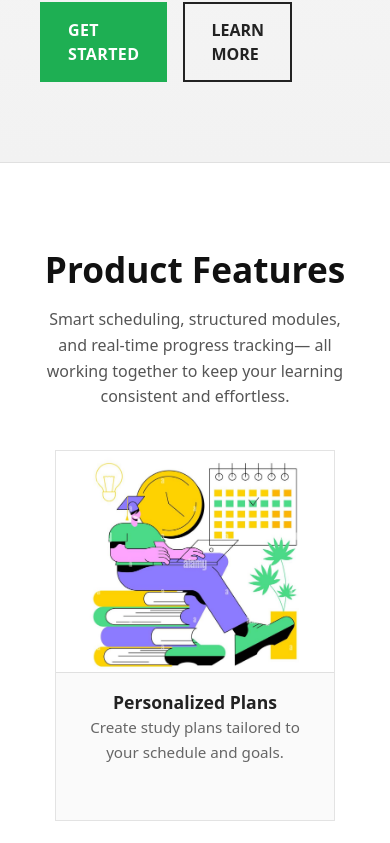
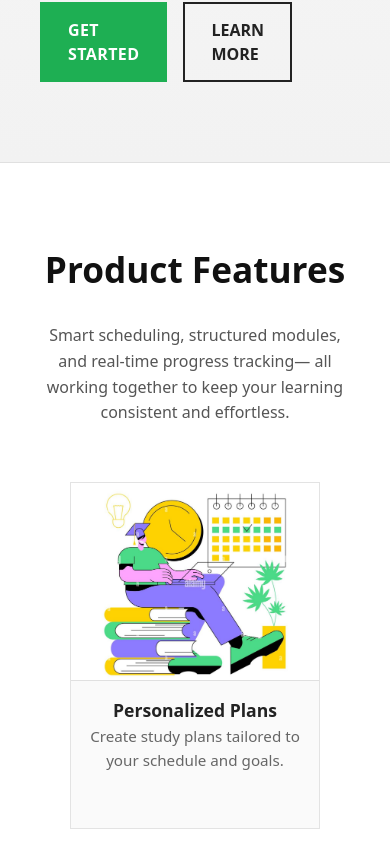
Before and after one commit to aravinth-krishna/reactapptest.client, a React (Vite) app: page / in a window 390 px wide. Shown: the part 823-1666 px from the top of the page. Built offline with nearby package versions, Linux system fonts and the light colour scheme.

Commit message:
Update HomeNavbar structure and enhance LandingPage styling for better layout and responsiveness

```diff
--- a/src/components/home/HomeNavbar.jsx
+++ b/src/components/home/HomeNavbar.jsx
@@ -5,7 +5,9 @@ import { Link } from "react-router-dom";
 function HomeNavbar() {
   return (
     <nav className={styles.homeNavbar}>
-      <h1 className={styles.logo}>Learnit</h1>
+      <h1 className={styles.logo}>
+        <a href="/">Learnit</a>
+      </h1>
       <ul className={styles.center}>
         <li>
           <a href="#features">Features</a>
--- a/src/components/home/LandingPage.module.css
+++ b/src/components/home/LandingPage.module.css
@@ -79,6 +79,10 @@ section {
 
 /* -------- FEATURES SECTION -------- */
 .features {
+  display: flex;
+  flex-direction: column;
+  align-items: center;
+  gap: 1rem;
   text-align: center;
   background-color: #fff;
 }
@@ -106,7 +110,7 @@ section {
 .featureItem {
   background-color: #fafafa;
   border: 1px solid #e3e3e3;
-  width: 280px;
+  width: clamp(250px, 30%, 300px);
   padding-bottom: 1rem;
   transition: transform 0.2s ease, box-shadow 0.2s ease;
 }
@@ -141,6 +145,7 @@ section {
   background-color: #f8f8f8;
   border-top: 1px solid #e0e0e0;
   text-align: center;
+  gap: 1rem;
 }
 
 .team h2 {
@@ -159,7 +164,7 @@ section {
 .teamList {
   display: flex;
   flex-wrap: wrap;
-  gap: 1.5rem;
+  gap: 2rem;
   justify-content: center;
 }
 
@@ -169,6 +174,10 @@ section {
   width: 260px;
   padding-bottom: 1rem;
   transition: transform 0.2s ease;
+  display: flex;
+  flex-direction: column;
+  align-items: center;
+  gap: 1rem;
 }
 
 .teamItem img {
```
